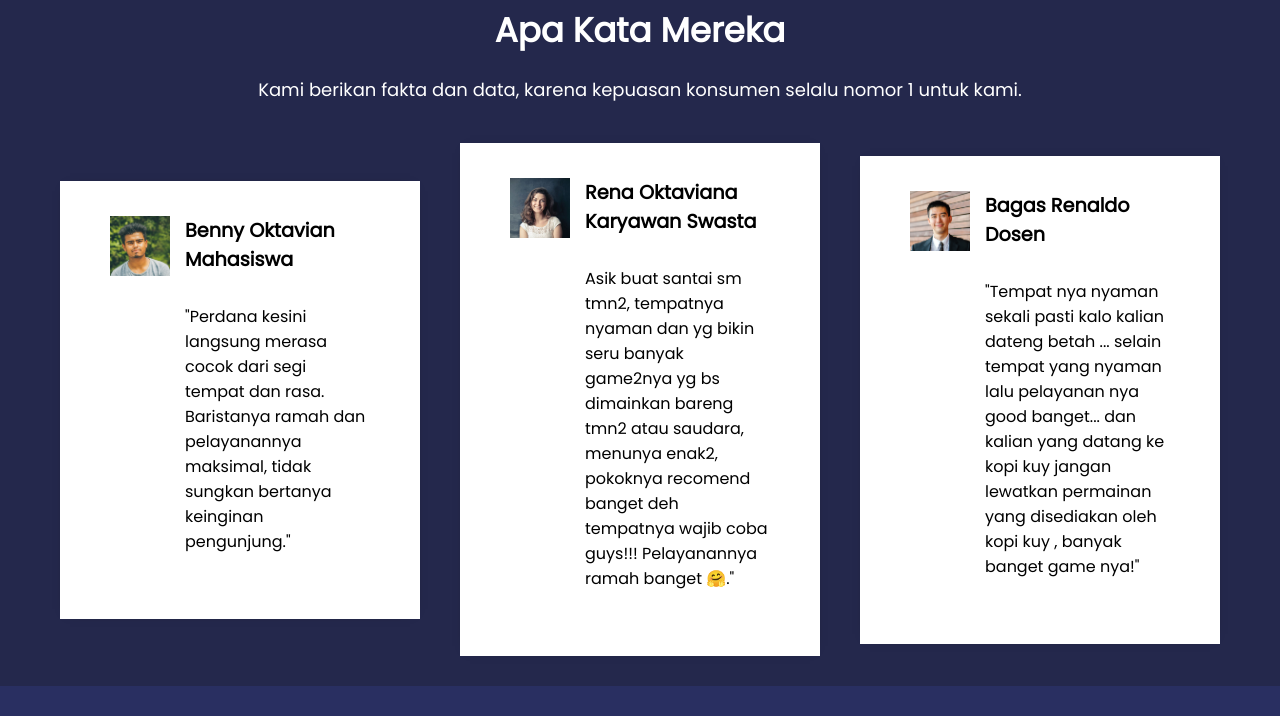
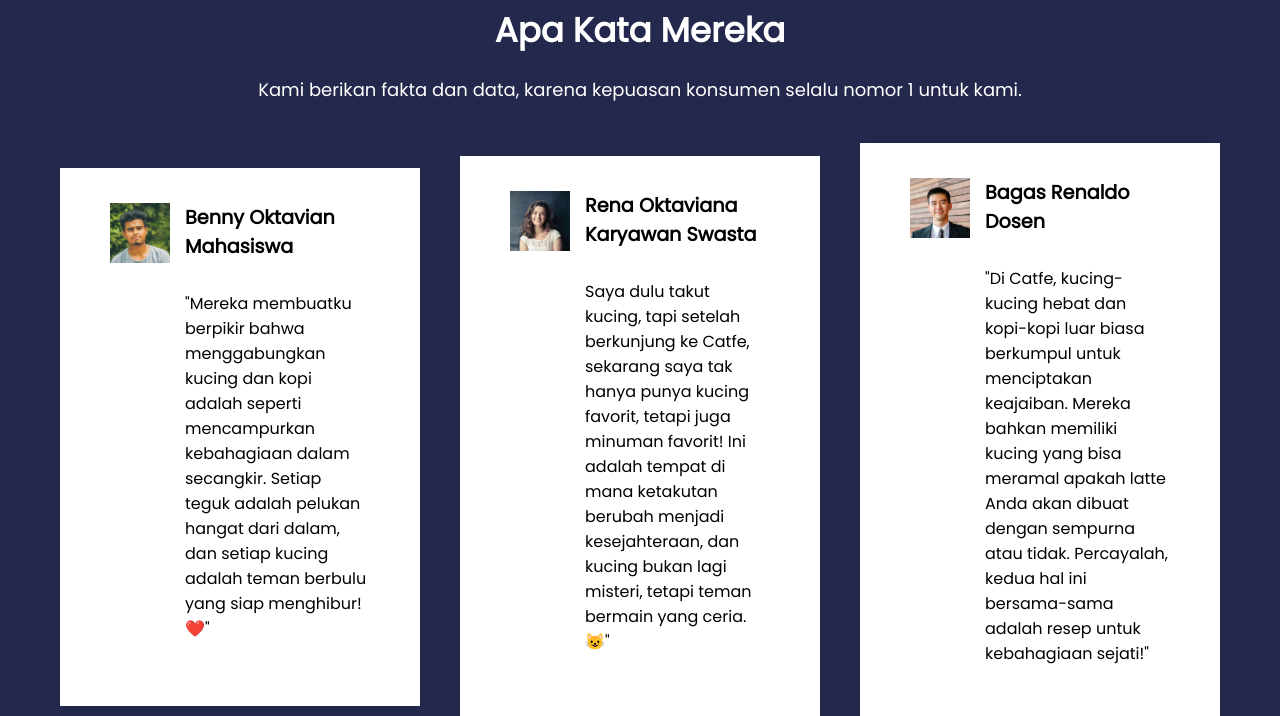
Before and after one commit to irvanstorage/catfe, a website: page index.html in a window 1280 px wide. Shown: the part 3230-3946 px from the top of the page. Drawn offline with Linux system fonts and the light colour scheme; a script that the page names is missing.

Commit message:
update konten testimoni

```diff
--- a/css/style.css
+++ b/css/style.css
@@ -624,7 +624,7 @@ footer div.navigasi a {
       margin-bottom: 30px;
    }
    div.kontak1 {
-      width: 60%;
+      width: 75%;
       /* color mengatur warna tulisan */
       color: #000;
       text-align: center;
@@ -635,7 +635,7 @@ footer div.navigasi a {
 
    }
    div.kontak2 {
-      width: 60%;
+      width: 75%;
       /* color mengatur warna tulisan */
       color: #000;
       text-align: center;
@@ -645,7 +645,7 @@ footer div.navigasi a {
 
    }
    div.kontak3 {
-      width: 60%;
+      width: 75%;
       /* color mengatur warna tulisan */
       color: #000;
       text-align: center;
--- a/index.html
+++ b/index.html
@@ -4,7 +4,11 @@
     <meta charset="UTF-8" />
     <meta http-equiv="X-UA-Compatible" content="IE=edge" />
     <meta name="viewport" content="width=device-width, initial-scale=1.0" />
-    <link rel="shortcut icon" href="images/logo/logo-catfe.png" type="image/x-icon" />
+    <link
+      rel="shortcut icon"
+      href="images/logo/logo-catfe.png"
+      type="image/x-icon"
+    />
     <title>Catfe</title>
     <link rel="stylesheet" href="css/style.css" />
   </head>
@@ -12,8 +16,8 @@
   <body>
     <nav>
       <a href="index.html">
-      <img class="logo" src="images/logo/logo-catfe.png"/>
-    </a>
+        <img class="logo" src="images/logo/logo-catfe.png" />
+      </a>
       <div class="navigasi">
         <a href="#best-seller">Best Seller</a>
         <a href="#our-team">Our Team</a>
@@ -89,10 +93,9 @@
       </p>
       <img src="images/about-us/aboutus-catfe.png" alt="" />
       <p>
-        Kami menawarkan berbagai pilihan kopi, teh, serta
-        makanan penutup dan makanan ringan berkualitas tinggi. Menu kami
-        disesuaikan dengan tema kafe dan selalu diperbarui untuk memenuhi selera
-        pelanggan yang beragam.
+        Kami menawarkan berbagai pilihan kopi, teh, serta makanan penutup dan
+        makanan ringan berkualitas tinggi. Menu kami disesuaikan dengan tema
+        kafe dan selalu diperbarui untuk memenuhi selera pelanggan yang beragam.
       </p>
     </section>
     <section class="our-team #our-team">
@@ -133,9 +136,10 @@
         <div class="profile">
           <h3>Benny Oktavian Mahasiswa</h3>
           <p>
-            "Perdana kesini langsung merasa cocok dari segi tempat dan rasa.
-            Baristanya ramah dan pelayanannya maksimal, tidak sungkan bertanya
-            keinginan pengunjung."
+            "Mereka membuatku berpikir bahwa menggabungkan kucing dan kopi
+            adalah seperti mencampurkan kebahagiaan dalam secangkir. Setiap
+            teguk adalah pelukan hangat dari dalam, dan setiap kucing adalah
+            teman berbulu yang siap menghibur! ❤️"
           </p>
         </div>
       </div>
@@ -144,10 +148,10 @@
         <div class="profile">
           <h3>Rena Oktaviana Karyawan Swasta</h3>
           <p>
-            Asik buat santai sm tmn2, tempatnya nyaman dan yg bikin seru banyak
-            game2nya yg bs dimainkan bareng tmn2 atau saudara, menunya enak2,
-            pokoknya recomend banget deh tempatnya wajib coba guys!!!
-            Pelayanannya ramah banget 🤗."
+            Saya dulu takut kucing, tapi setelah berkunjung ke Catfe, sekarang
+            saya tak hanya punya kucing favorit, tetapi juga minuman favorit!
+            Ini adalah tempat di mana ketakutan berubah menjadi kesejahteraan,
+            dan kucing bukan lagi misteri, tetapi teman bermain yang ceria.😺"
           </p>
         </div>
       </div>
@@ -156,10 +160,11 @@
         <div class="profile">
           <h3>Bagas Renaldo Dosen</h3>
           <p>
-            "Tempat nya nyaman sekali pasti kalo kalian dateng betah ... selain
-            tempat yang nyaman lalu pelayanan nya good banget... dan kalian yang
-            datang ke kopi kuy jangan lewatkan permainan yang disediakan oleh
-            kopi kuy , banyak banget game nya!"
+            "Di Catfe, kucing-kucing hebat dan kopi-kopi luar biasa berkumpul
+            untuk menciptakan keajaiban. Mereka bahkan memiliki kucing yang bisa
+            meramal apakah latte Anda akan dibuat dengan sempurna atau tidak.
+            Percayalah, kedua hal ini bersama-sama adalah resep untuk
+            kebahagiaan sejati!"
           </p>
         </div>
       </div>
@@ -182,7 +187,7 @@
       </div>
       <div class="kontak3">
         <img src="images/icon/icon_instagram.png" alt="" />
-        <p>Instagram: @catfe </p>
+        <p>Instagram: @catfe</p>
       </div>
     </section>
     <footer>
@@ -192,7 +197,7 @@
         <a href="#">Review</a>
         <a href="#">Contact Us</a>
       </div>
-      <p>Copyright catfe: © 2023 Catfe. All Rights Reserved </p>
+      <p>Copyright catfe: © 2023 Catfe. All Rights Reserved</p>
     </footer>
     <script>
       const r = new rive.Rive({
```
